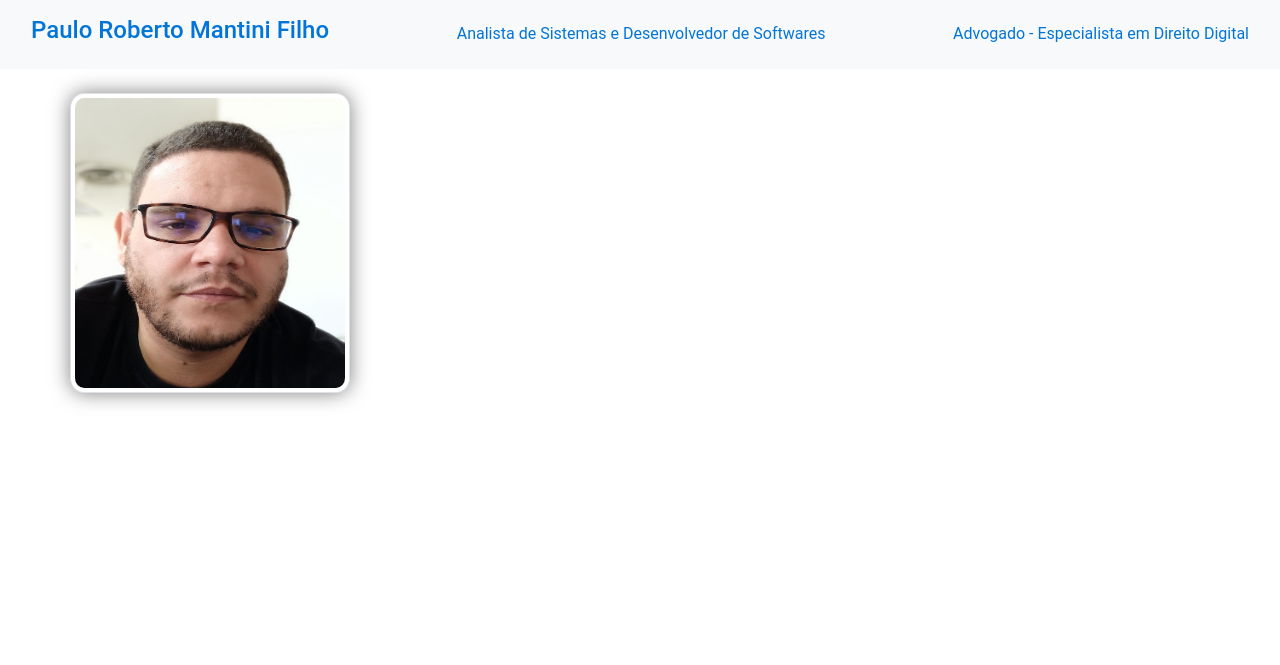
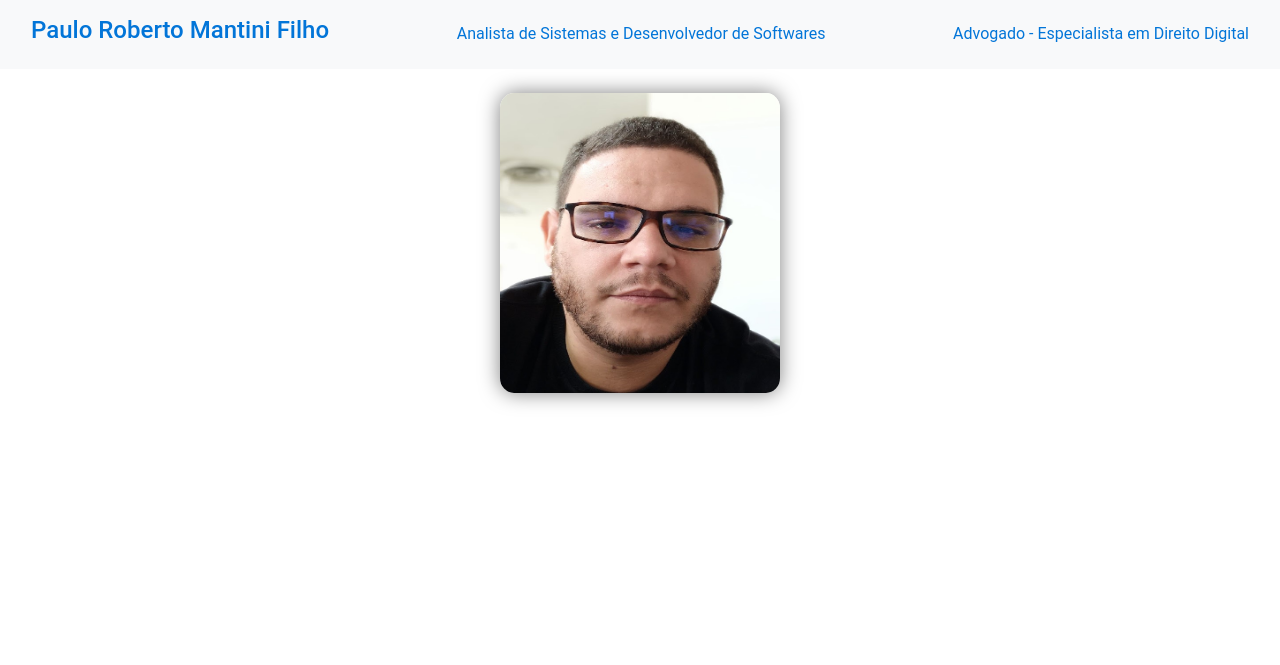
Before and after one commit to mantiniDev/paulomantini.github.io, a plain HTML site: page index.html in a window 1280 px wide. Shown: the top 665 px of the page. Drawn offline with nearby package versions, Linux system fonts and the light colour scheme.

Commit message:
editado - 12.07.23

```diff
--- a/assets/style.css
+++ b/assets/style.css
@@ -9,9 +9,9 @@ body{
     background-color: #f8f9fa;
     color: rgb(2, 117, 216);
  }
-  .img-thumbnail{
+  .img-fluid{
     border-radius: 5%;
-    position:absolute;
+    position:static;
     width: 280px;
     height: 300px;
     box-shadow: 0px 0px 20px rgba(0, 0, 0, 0.5);
--- a/index.html
+++ b/index.html
@@ -36,12 +36,9 @@
   <!-- Conteúdo -->
   <div class="container text-center">
     <br>
-    <div class="row">
-      <div class="imagem">
-        <img src="assets/eu_foto.jpg" class="img-thumbnail"  alt="Descrição da imagem">
-      </div>
-      <div class="texto">
-        <h1>teste</h1>
+    <div class="row justify-content-center align-items-center">
+      <div class="col-md-6">
+        <img src="assets/eu_foto.jpg"  class="img-fluid"  alt="Descrição da imagem">
       </div>
     </div>
 
```
